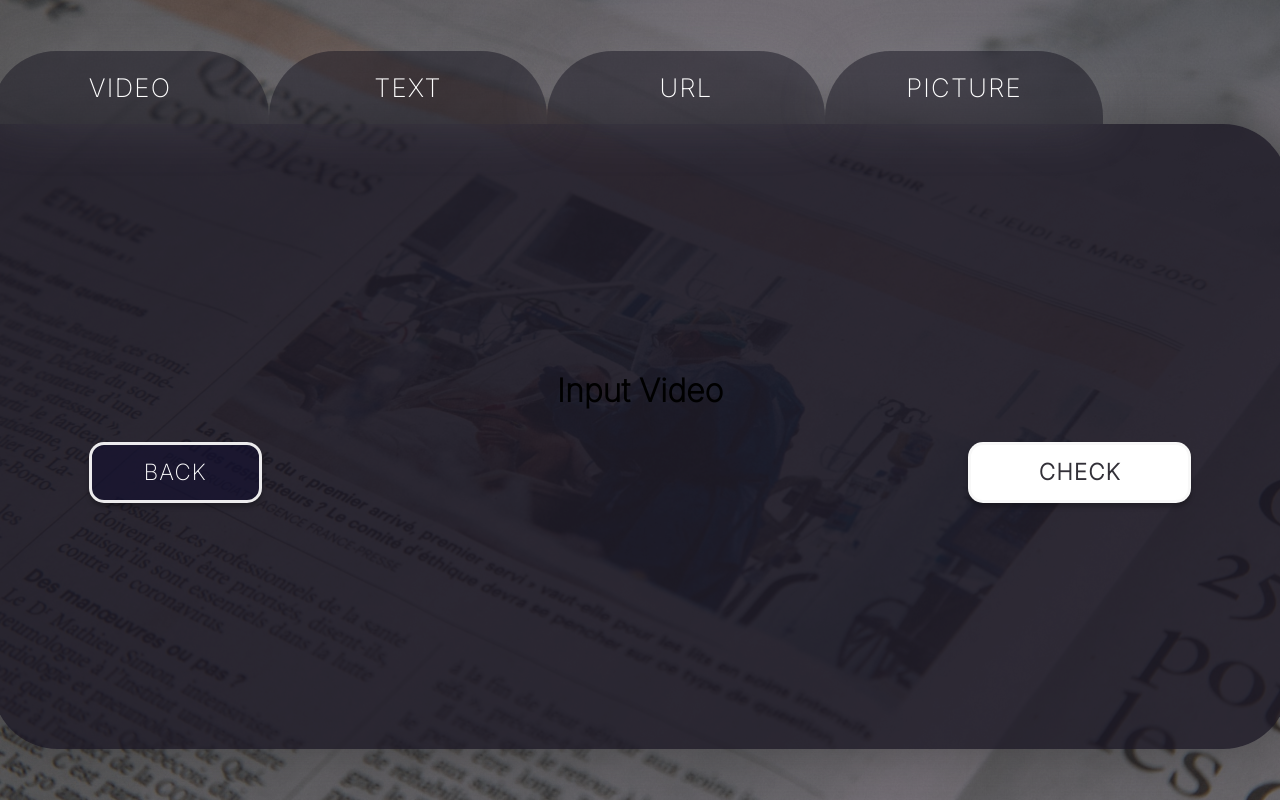
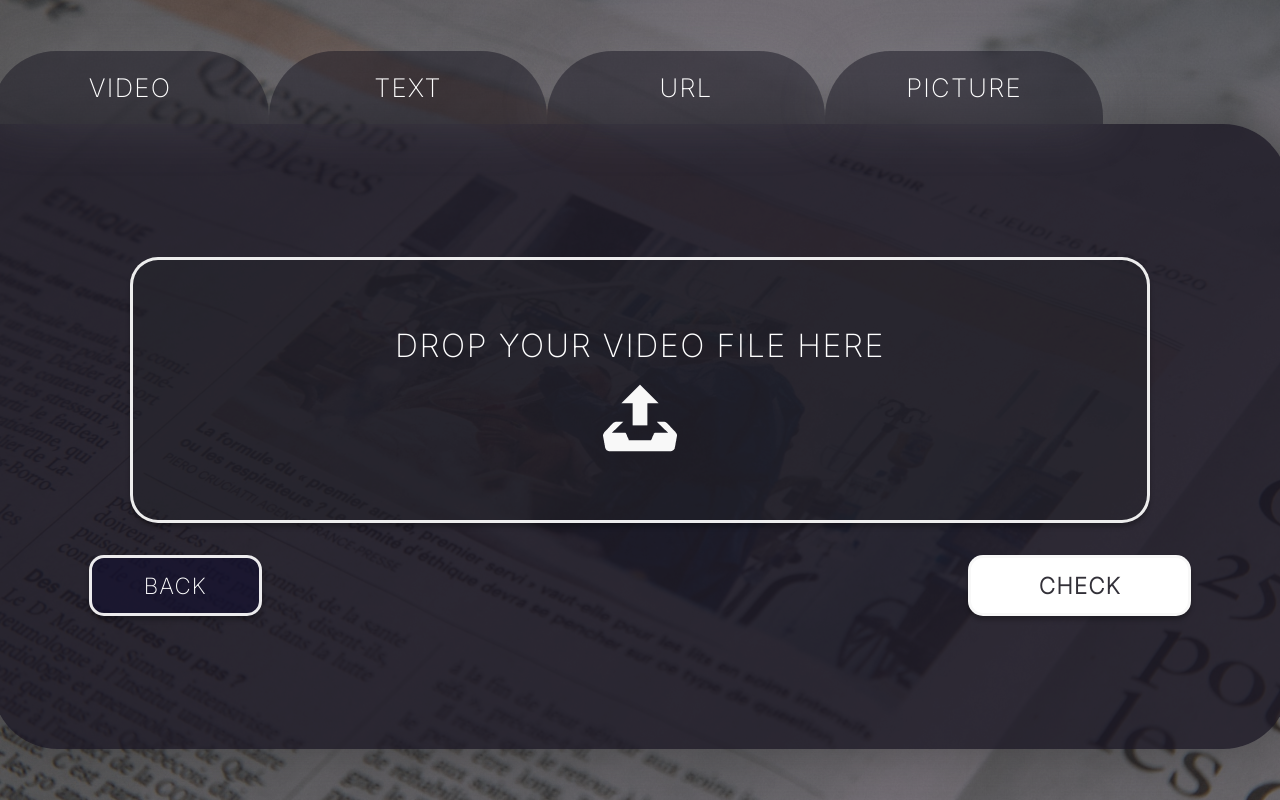
Before and after one commit to Coddiers/bhl22-delphic-frontend, a React (Create React App) app: page /user-app in a window 1280 px wide. Built offline with nearby package versions, Linux system fonts and the light colour scheme.

Commit message:
uploadPanels

```diff
--- a/src/components/userApp/PictureInput.jsx
+++ b/src/components/userApp/PictureInput.jsx
@@ -1,12 +1,18 @@
 import React from 'react';
+import styles from "./UserApp.module.scss";
 
 function PictureInput(props) {
     return (
         <div>
-            <h1>
-                Drag and drop picture
-            </h1>
+        <div className={styles.boxInput}>
+
+        <input className={styles.boxFile} type="file"  name="files[]" id="file" data-multiple-caption="{count} files selected" multiple />
+        <label className={styles.lblUpload} for="file">
+            <h1 className={styles.textUpload}>DROP YOUR PICTURE FILE HERE</h1>
+            <div className={styles.uploadImg}></div>
+            </label>
         </div>
+    </div>
     );
 }
 
--- a/src/components/userApp/UrlInput.jsx
+++ b/src/components/userApp/UrlInput.jsx
@@ -1,11 +1,13 @@
 import React from 'react';
+import styles from "./UserApp.module.scss";
 
 function UrlInput(props) {
     return (
-        <div>
+        <div className={styles.urlContainer}>
             <h1>
-                Type url to verify
+                <textarea className={styles.urlArea} name="url" form="urlform">COPY URL HERE...</textarea>
             </h1>
+            <div className={styles.searchIcon}></div>
         </div>
     );
 }
--- a/src/components/userApp/UserApp.module.scss
+++ b/src/components/userApp/UserApp.module.scss
@@ -59,7 +59,7 @@ letter-spacing: 0.05em;
 cursor: pointer;
 }
 
-.smallSq:hover, .smallSq:active{
+.smallSq:hover, .smallSq:active, .smallSq:visited, .smallSq:focus{
     background: rgba(29, 26, 38, 0.7);
 }
 
@@ -137,3 +137,82 @@ cursor: pointer;
 .btnPrimary:hover, .btnSecondary:hover{
     transform: translateY(-3%);
 }
+
+.urlArea {
+    resize: none;
+    width: 1105px;
+height: 65px;
+
+background: rgba(36, 37, 43, 0.37);
+border: 3px solid rgba(248, 248, 248, 0.95);
+box-sizing: border-box;
+box-shadow: 0px 4px 4px rgba(0, 0, 0, 0.25);
+border-radius: 28px;
+color: white;
+font-size: 16px;
+font-family: 'Inter';
+font-weight: 400;
+padding: 18px 22px;
+}
+
+.searchIcon {
+    width: 42px;
+    height: 42px;
+    background-image: url(../../assets/images/bx_search-alt.png);
+    transform: translate(-64px,-4px);
+}
+
+.urlContainer {
+    display: flex;
+    align-items: center;
+    justify-content: center;
+    transform: translateX(20px);
+}
+
+.boxInput{
+    width: 1020px;
+    height: 266px;
+
+    background: rgba(36, 37, 43, 0.37);
+    border: 3px solid rgba(248, 248, 248, 0.95);
+    box-sizing: border-box;
+    box-shadow: 0px 4px 4px rgba(0, 0, 0, 0.25);
+    border-radius: 28px;
+    display: flex;
+    flex-direction: column;
+    justify-content: center;
+    align-items: center;
+}
+
+.boxFile{
+    //visibility: hidden;
+    display: none;
+    width: 100%;
+    height: 100%;
+}
+
+.uploadImg{
+    width: 74px;
+    height: 74px;
+    background-image: url(../../assets/images/entypo_upload.png);
+    margin-top: 1em;
+}
+
+.textUpload {
+    font-family: 'Inter';
+font-style: normal;
+font-weight: 300;
+font-size: 32px;
+line-height: 39px;
+text-align: center;
+letter-spacing: 0.05em;
+
+color: #FFFFFF;
+}
+
+.lblUpload {
+    display: flex;
+    flex-direction: column;
+    justify-content: center;
+    align-items: center;
+}
--- a/src/components/userApp/VideoInput.jsx
+++ b/src/components/userApp/VideoInput.jsx
@@ -1,11 +1,17 @@
 import React from 'react';
+import styles from "./UserApp.module.scss";
 
 function VideoInput(props) {
     return (
         <div>
-            <h1>
-                Input Video
-            </h1>
+            <div className={styles.boxInput}>
+
+            <input className={styles.boxFile} type="file"  name="files[]" id="file" data-multiple-caption="{count} files selected" multiple />
+            <label className={styles.lblUpload} for="file">
+                <h1 className={styles.textUpload}>DROP YOUR VIDEO FILE HERE</h1>
+                <div className={styles.uploadImg}></div>
+                </label>
+            </div>
         </div>
     );
 }
```
Also changed, not shown: src/assets/images/bx_search-alt.png (added), src/assets/images/entypo_upload.png (added).
